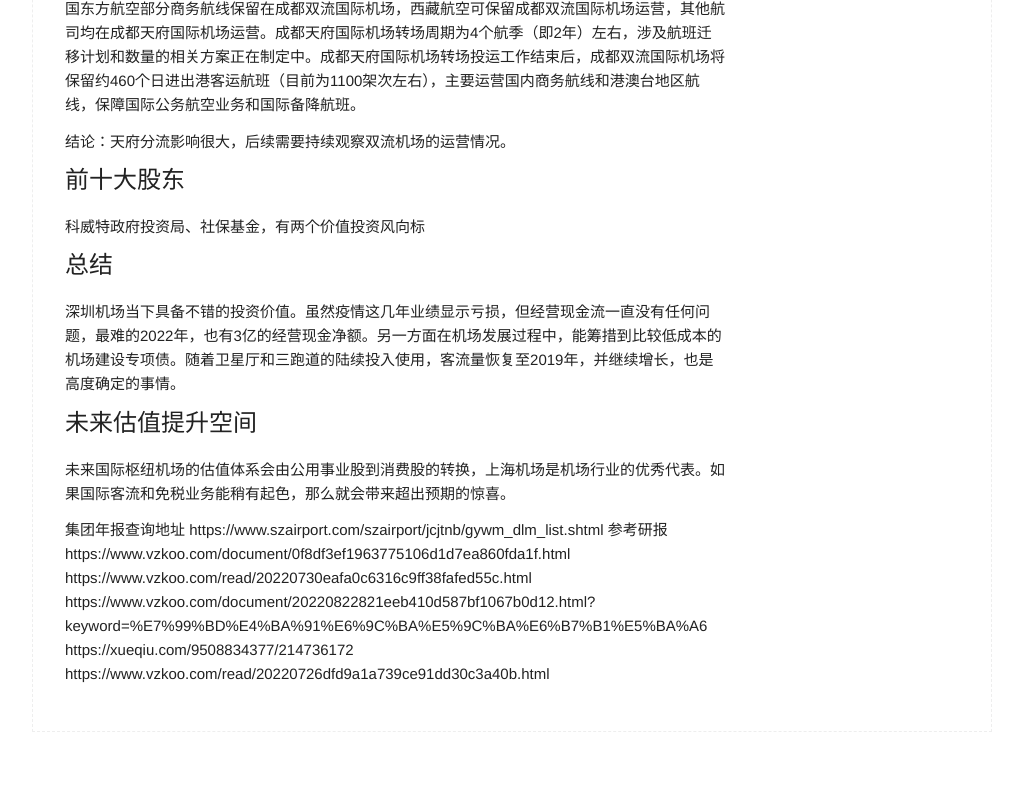
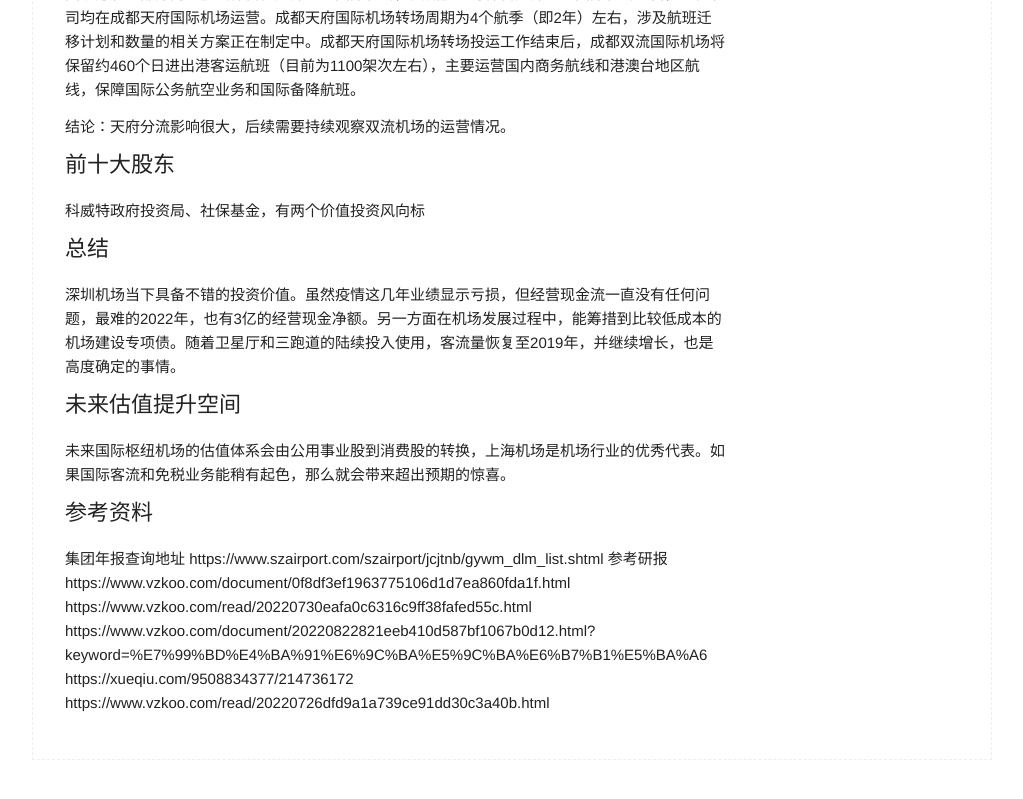
Before and after one commit to BryceHQ/brycehq.github.io, a Jekyll site: the page built from _posts/2023-4-16-SZ000089.md, in a window 1280 px wide and 900 px high, scrolled down 2634 px. Shown: the top 799 px of the window, without its empty margins (128-1151 px from the left). Built offline with Jekyll 4.4.1, drawn with Linux system fonts in a browser that asks for light colours.

Commit message:
feat: 优化

```diff
--- a/_posts/2023-4-16-SZ000089.md
+++ b/_posts/2023-4-16-SZ000089.md
@@ -5,13 +5,13 @@
 categories: 公司分析
 ---
 
-# 开个头
+## 开个头
 最近对机场关注比较多，机场业务的特点
 1. 重资产，但经营现金流充沛
 2. 区域垄断
 3. 业务简单，容易理解
 
-# 简介
+## 简介
 航站楼面积 45.1 万平米，卫星厅已于2021年12月7日正式启用，面积近 24 万平米，设计年旅客吞吐量2200万人次，总投资额68.1亿元，T3航站楼+卫星厅设计旅客量达到6700万人次。
 
 第三跑道建设中，未来的深圳机场，将建成“三个航站区、三条跑道、一个卫星厅”的全新布局。三跑道项目总投资 123.3 亿元，2021年1月1日开工，预计2024年建成，建成后可以满足 2030 年旅客吞吐量 8000 万人次、货邮吞吐量 260 万吨的目标。
@@ -22,7 +22,7 @@
 
 当前市值 156 亿。
 
-# 资产分析
+## 资产分析
 2020年总资产约251亿，约23亿流动资产，227亿非流动资产，非常重的重资产公司，其中固定资产132.5亿，使用权资产60.6亿。这是行业特点决定的。
 
 21年新增了44亿长期借款，可以以较低的成本获取专项债；62亿租赁负债（财报里没有写租赁负债具体是啥），负债率急剧上升。但短期负债一直是0，基本没有财务风险。
@@ -34,7 +34,7 @@
 1．机场工程投资118．5亿元，由深圳市人民政府安排市本级财政公共预算解决。
 2．空管工程投资4．8亿元，由民航局安排民航发展基金解决。
 
-# 经营分析
+## 经营分析
 2019年之前营业收入几乎直线增长，与客流量增长呈现较强的正相关。其中航空业务收入占比超过八成。
 
 整体收入构成
@@ -48,10 +48,10 @@
 
 财务费用3.64亿，21年为1.26亿，历史最高，长期借款和租赁负债相关利息增加。
 
-## 亏损11亿？
+### 亏损11亿？
 经营活动现金流净额3亿，同比减少近70%，主要是经营活动现金流入减少所致。好的一面是会对接下来的两年会产生一定的节税效果。
 
-### 非航业务分析
+#### 非航业务分析
 非航业务受到旅客结构影响比较大，其中增长潜力最大的免税收入跟国际客流直接挂钩，而当前国际客流占比只有10%。
 
 目前免税业务由深免运营，深免历史免税品规模相对较小，2021 年市占率仅为 2.1%，品类、价格相对而言并不具备优势，且深圳机场历史国际航线主要集中在东南亚地区，洲际航线客流较小，同时在地理上，深圳临近香港造成消费分流，机场免税购物规模发展较慢。
@@ -60,36 +60,36 @@
 
 机场商业方面，2021 年机场商业租赁收入超过 3 亿，2021 年底卫星厅投入后相关收入有望实现进一步增长，疫情彻底消退后机场商业收入增长值得期待。
 
-# 竞争
+## 竞争
 珠三角机场密集，国际枢纽就有深圳机场、白云机场、香港机场。深圳机场在之前由于国家定位的问题，发展上一直落后于白云机场和香港机场。但随着近年来深圳经济发展迅猛，GDP在几年前就超过广州和香港，同时深圳机场提升到了国际枢纽的定位，有着更巨大的发展潜力。
 
-# 未来发展
+## 未来发展
 第三跑道已动工、计划于2024年建成，三条跑道设计目标2030年旅客吞吐量8000万人次。公司目前亦在积极开展T4航站楼规划设计研究。疫情前计划：根据人民网疫情前报道，深圳机场计划从十三五到“十四五”末（2025年），分两个阶段全面提升机场国际化水平。第一阶段要求，到2020年，深圳机场国际客货运航线将争取达到65条，其中直飞洲际远程客运航线要达到10条以上，机场国际旅客吞吐量达到550万人次，在总旅客量中占比不低于10%，国际中转旅客占国际旅客比例不低于15%，全面实现国内干线机场向国际枢纽机场的转型升级。国际货邮吞吐量争取达到39万吨，在总货邮中占比不低于30%。第二阶段要求，到2025年，国际客货运航线将达到90条，其中直飞洲际远程客运航线15条以上，国际旅客量将达1500万人次，在总客流中占比将提升至20%以上，缩小与全球知名国际航空枢纽发展差距，大幅提升国际航空枢纽地位。国际年货邮吞吐量则将超过70万吨，占总货邮比重也将进一步上升至40%以上。疫情打乱深圳机场高速发展节奏，疫情前旅客量相关目标的实现将推迟实现。疫情后计划：2022年5月6日，深圳市交通运输局正式发布《深圳建设交通强市行动计划（2021-2025年）》，到2025年，机场年旅客吞吐量超过7000万人次，其中国际及地区旅客吞吐量超过1000万人次，年货邮吞吐量达到210万吨；此外，机场国际航线突破100条，此目标高于疫情前要求。
 > 以上内容摘自互联网
 
-# 具备一定隐蔽资产型公司的
+## 具备一定隐蔽资产型公司的
 1. 固定资产都是按造价计算账面价值，但随着时间推移，跑道和航站楼的重置成本只会越来越高，但固定资产不会重新定价。
 2. 航站楼和跑道的使用寿命保守估计长达35年，造价合理的机场往往10年内便能收回成本。其后20余年，不仅现金流远好于净利润，折旧减少净利润，但不会由实际的现金流出，同时收费还能随着通货膨胀持续提高。
 
 在今年消费复苏大环境下，看好23年客流量回到2019年的水平，经营现金净额10亿。在未来10年这个时间尺度里，民航业客运量每年8%到10%的增速是确定性较高的。疫情三年，对机场客流打击巨大，但机场的建设没有停止，经营能力在实打实的增长。深圳机场的发展远没有到上限，未来客流量和营收的增长是高度确定的。
 
-# 重要长期股权投资
+## 重要长期股权投资
 直接持有21%成都双流机场的股权，2019年双流机场总资产 61亿，负债30亿，营业收入23亿，净利润2亿。股权账面价值6亿，收到股利2000w。2019年客流量5500w，大于深圳机场的5200w。
 
 成都天府国际机场计划投用时间为2021年7月，中国国际航空、四川航空、成都航空将两场运行，中国东方航空部分商务航线保留在成都双流国际机场，西藏航空可保留成都双流国际机场运营，其他航司均在成都天府国际机场运营。成都天府国际机场转场周期为4个航季（即2年）左右，涉及航班迁移计划和数量的相关方案正在制定中。成都天府国际机场转场投运工作结束后，成都双流国际机场将保留约460个日进出港客运航班（目前为1100架次左右），主要运营国内商务航线和港澳台地区航线，保障国际公务航空业务和国际备降航班。
 
 结论：天府分流影响很大，后续需要持续观察双流机场的运营情况。
 
-# 前十大股东
+## 前十大股东
 科威特政府投资局、社保基金，有两个价值投资风向标
 
-# 总结
+## 总结
 深圳机场当下具备不错的投资价值。虽然疫情这几年业绩显示亏损，但经营现金流一直没有任何问题，最难的2022年，也有3亿的经营现金净额。另一方面在机场发展过程中，能筹措到比较低成本的机场建设专项债。随着卫星厅和三跑道的陆续投入使用，客流量恢复至2019年，并继续增长，也是高度确定的事情。
 
-# 未来估值提升空间
+## 未来估值提升空间
 未来国际枢纽机场的估值体系会由公用事业股到消费股的转换，上海机场是机场行业的优秀代表。如果国际客流和免税业务能稍有起色，那么就会带来超出预期的惊喜。
 
-
+## 参考资料
 集团年报查询地址
 https://www.szairport.com/szairport/jcjtnb/gywm_dlm_list.shtml
 参考研报
```
Also changed, not shown: _posts/2023-7-29-SH600004.md (+9 -9 lines).
